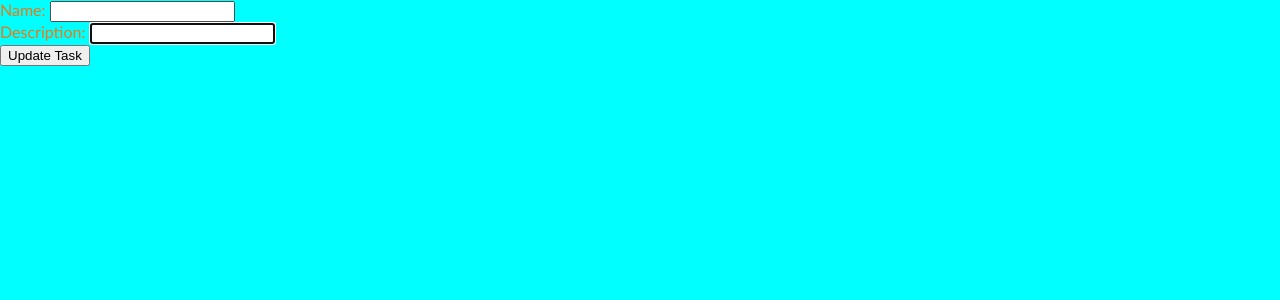
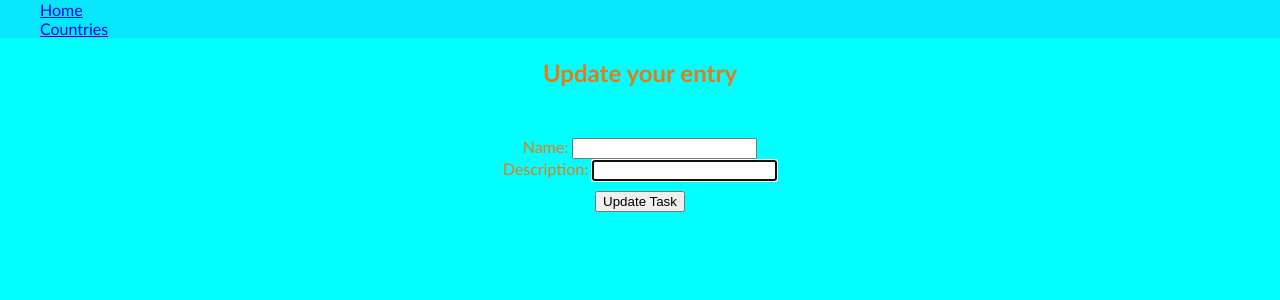
Before and after one commit to Naefunn/Apps_around_the_World, a Flask app: page /countries/1/edit in a window 1280 px wide. Shown: the top 300 px of the page. Run offline with Flask 2, Linux system fonts and the light colour scheme; data that the repository does not hold is empty; some libraries are stand-ins or nearby versions.

Commit message:
css adjustments

```diff
--- a/console.py
+++ b/console.py
@@ -11,16 +11,16 @@ import repositories.country_repository as country_repository
 country1 = Country('Spain', "a country on Europe's Iberian Peninsula, includes 17 autonomous regions with diverse geography and cultures.", False)
 country_repository.save(country1)
 
-country2 = Country('France', " a country in Western Europe, encompasses medieval cities, alpine villages and Mediterranean beaches. Paris, its capital, is famed for its fashion houses, classical art museums including the Louvre and monuments like the Eiffel Tower.", False)
+country2 = Country('France', " I want to visit France to experience Paris and Lyon.", False)
 country_repository.save(country2)
 
 # country3 = Country('Germany', "a Western European country with a landscape of forests, rivers, mountain ranges and North Sea beaches. It has over 2 millennia of history. Berlin, its capital, is home to art and nightlife scenes, the Brandenburg Gate and many sites relating to WWII.")
 # country_repository.save(country3)
 
-city1 = City('Seville', "Seville is the capital and largest city of the Spanish autonomous community of Andalusia and the province of Seville.", 1, False )
+city1 = City('Seville', "I want to visit Seville because I love Flamenco!.", 1, False )
 city_repository.save(city1)
 
-city2 = City('Paris', "Paris is one of the most beautiful cities in the world. It is known worldwide for the Louvre Museum, Notre-Dame cathedral, and the Eiffel tower.", 2, False)
+city2 = City('Paris', "I'd like to visit paris to see the Eiffle Tower and the Lourve", 2, False)
 city_repository.save(city2)
 
 # city3 = City('Berlin', "Berlin, Germany's capital, dates to the 13th century.", 3)
--- a/static/style.css
+++ b/static/style.css
@@ -10,9 +10,6 @@ body {
     background-color: rgb(6, 231, 252);
     list-style: none;
     margin: 0;
-    /* display: flex;
-    flex-direction: row;
-    justify-content: space-around; */
 }
 
 .country--box {
@@ -36,8 +33,10 @@ body {
 }
 
 .form-wrapper {
-    text-align: center;
+    display: flex;
+    justify-content: space-evenly;
     margin-top: 30px;
+    text-align: justify;
 }
 
 .trash-button{
@@ -48,3 +47,19 @@ body {
 .link--city {
     text-align: center;
 }
+.edit--form {
+    text-align: center;
+    padding-top: 30px;
+}
+
+.submit--button {
+    margin-top: 10px;
+}
+
+h2 {
+    text-align: center;
+}
+
+.home--page {
+    text-align: center;
+}
--- a/templates/cities/new.html
+++ b/templates/cities/new.html
@@ -6,7 +6,7 @@
         <li><a href="/countries">Back to Countries</a></li>
     </ul>
 </nav>
-<h2>Add your new City</h2>
+<h2>Add a city you want to visit!</h2>
 
 
 <div class="form-wrapper">
--- a/templates/countries/edit.html
+++ b/templates/countries/edit.html
@@ -1,23 +1,26 @@
 {% extends "base.html" %}
 {% block content %}
+<nav>
+    <ul class="menu">
+        <li><a href="/">Home </a></li>
+        <li><a href="/countries">Countries </a></li>
+    </ul>
+</nav>
+<h2>Update your entry</h2>
 
+<div class="edit--form">
 <form action="/countries/{{countries.id}}/edit" method="post">
-
 <div>
     <label for="name">Name:</label>
     <input type="text" id="name" name="name" value="{{countries.name}}" required>
 </div>
-
 <div>
     <label for="description">Description:</label>
     <input type="text" id="description" name="description" value="{{countries.description}}" required autofocus>
 </div>
+<button class="submit--button" type="submit">Update Task</button>
+</form>
+</div>
 
 
-</div>
-
-<button type="submit">Update Task</button>
-
-</form>
-
 {% endblock %}
--- a/templates/countries/index.html
+++ b/templates/countries/index.html
@@ -9,6 +9,7 @@
 <div class = "country--box">
     {% for countries in all_countries  %}
         <h2>{{ countries.name }}</h2>
+        <h3>Why do you want to visit?</h3>
         <p> {{ countries.description }}</p>
         <p><a href="/countries/{{ countries.id }}">View Cities</a></p>
         <a href="/countries/{{ countries.id }}/edit">Edit Country</a>
--- a/templates/countries/new.html
+++ b/templates/countries/new.html
@@ -13,12 +13,12 @@
 <form class ="new-form" action="/countries" method="post">
 
     <div>
-        <label for="name">Name:</label>
+        <label for="name">Country: </label>
         <input type="text" id="name" name="name" placeholder="Name" required>
     </div>
 
     <div>
-        <label for="description">Description:</label>
+        <label for="description">Why do you want visit?</label>
         <textarea name="description" id="description" placeholder="Description" cols="20" rows="5" required></textarea>
     </div>
 
```
Also changed, not shown: templates/index.html (+6 -2 lines).
